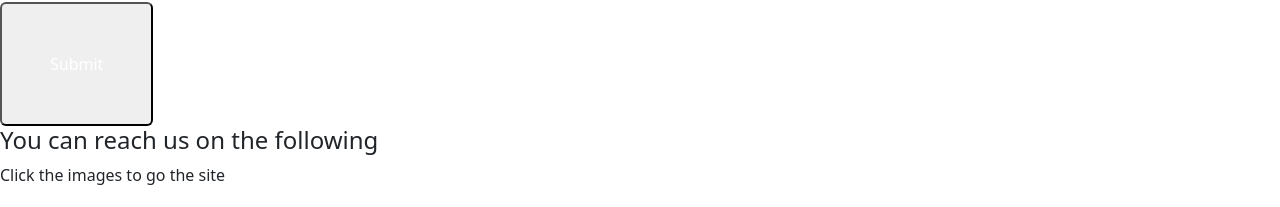
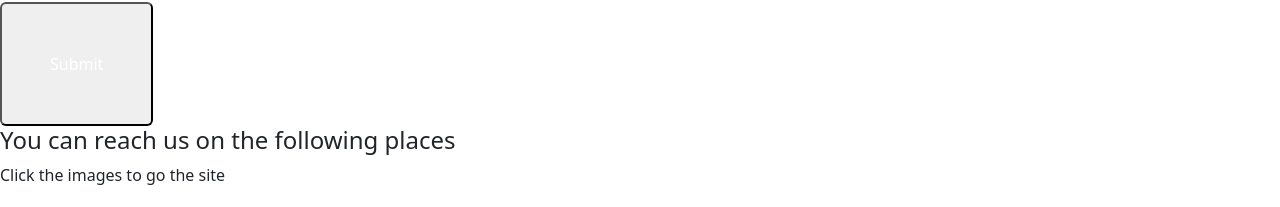
Before and after one commit to acmpesuecc/readme-generator, a React (Create React App) app: page / in a window 1280 px wide. Shown: the part 1280-1487 px from the top of the page. Built offline with nearby package versions, Linux system fonts and the light colour scheme.

Commit message:
Updated social media section

```diff
--- a/src/components/Social.js
+++ b/src/components/Social.js
@@ -6,7 +6,7 @@ import img3 from './icons8-linkedin-circled-60.png'
 export default function Social() {
   return (
     <>
-    <h4>You can reach us on the following</h4>
+    <h4>You can reach us on the following places</h4>
     <p>Click the images to go the site</p>
     <a href="https://www.instagram.com/"><img src={img1} alt="logo insta"></img></a>
     <a href="https://www.facebook.com/"><img src={img2} alt="logo facebook"></img></a>
```
